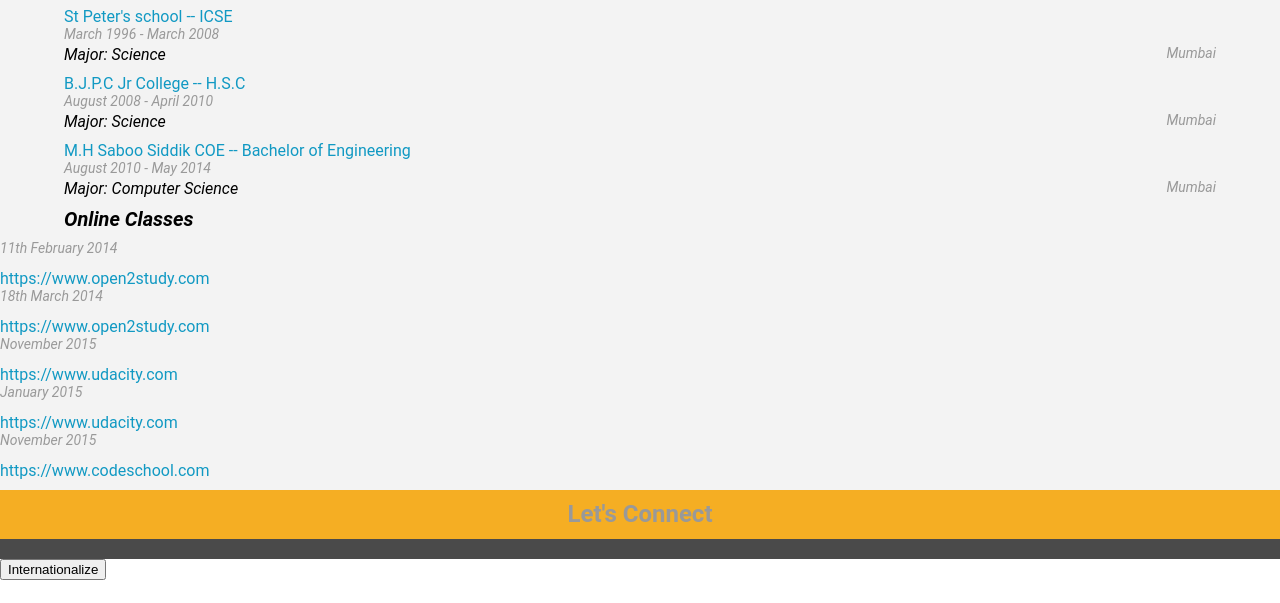
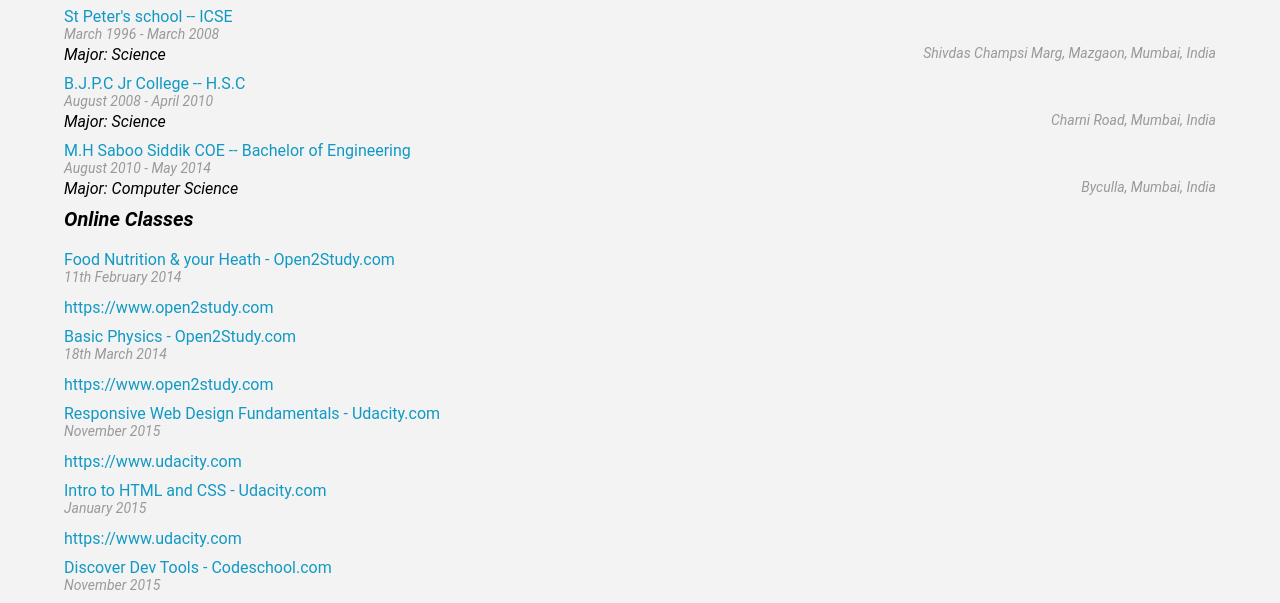
Before and after one commit to azizkhilawala/Resume-JS-Udacity, a plain HTML site: page index.html in a window 1280 px wide. Shown: the part 1445-2048 px from the top of the page. Before the commit the page ends 2025 px from the top, so only its background shows below. Drawn offline with Linux system fonts and the light colour scheme; some packages are replaced by stand-ins of ours.

Commit message:
Completed Files

```diff
--- a/index.html
+++ b/index.html
@@ -46,7 +46,7 @@ need to load. You'll see a lot of <link>s to CSS files for styles and
   Uncomment the <script> tag below when you're ready to add an interactive
   Google Map to your resume!
   -->
-<!-- <script type="text/javascript" src="http://maps.googleapis.com/maps/api/js?libraries=places"></script> -->
+ <script type="text/javascript" src="http://maps.googleapis.com/maps/api/js?libraries=places"></script>
 
   <meta name="viewport" content="width=device-width">
 </head>
--- a/js/helper.js
+++ b/js/helper.js
@@ -253,11 +253,11 @@ Uncomment the code below when you're ready to implement a Google Map!
 */
 
 // Calls the initializeMap() function when the page loads
-//window.addEventListener('load', initializeMap);
+window.addEventListener('load', initializeMap);
 
 // Vanilla JS way to listen for resizing of the window
 // and adjust map bounds
-//window.addEventListener('resize', function(e) {
+window.addEventListener('resize', function(e) {
   //Make sure the map bounds get updated on page resize
-//  map.fitBounds(mapBounds);
-//});
+map.fitBounds(mapBounds);
+});
--- a/js/resumeBuilder.js
+++ b/js/resumeBuilder.js
@@ -110,14 +110,14 @@ var work = {
 		{
 			"employer" : "Quinnox Consultany Services",
 			"title" : "Consultant",
-			"location" : "Mumbai, India",
+			"location" : "SEEPZ, Andheri(East), Mumbai, India",
 			"dates" : "August 2014 to Present",
 			"description" : "Working for a client named Waste Management(WM) Inc. In the first year, I worked in production support under the OCS project (Onboard Computing System). Later shifted to development project named OPUS (Opeations Performance and Utility System). Currently working as a UI / Java / Support resource in OPUS. In a nutshell, Worked as a developer on various applications. Also Provided L2 & L3 support. Fixed user interface fixes to enhance the usability of the applications."
 		},
 		{
 			"employer" : "Tata Institute of Fundamental Research (TIFR)",
 			"title" : "Project Intern",
-			"location": "Mumbai, India",
+			"location": "Navy Nagar, Colaba, Mumbai, India",
 			"dates" : "March 2013 - March 2014",
 			"description" : "Developed a web application used to manage the class B-IPv4 network and associated subnets at TIFR."
 		}
@@ -215,7 +215,7 @@ var bio = {
 		"email" : "azizkhilawala@gmail.com",
 		"github" : "https://github.com/azizkhilawala",
 		"twitter" : "@azizkhilawala",
-		"location" : "Mumbai, India",
+		"location" : "Cotton Green, Mumbai, India",
 		"blog": "http://www.aziz.khilawala.com"
 	},
 	"skills" : ["HTML","CSS","JavaScript"]
@@ -232,6 +232,12 @@ $("#topContacts").prepend(HTMLmobile.replace("%data%",bio.contacts.mobile));
 $("#header").prepend($("#topContacts"));
 $("#header").prepend(HTMLheaderRole.replace("%data%",bio.role));
 $("#header").prepend(HTMLheaderName.replace("%data%",bio.name));
+
+$("#footerContacts").prepend(HTMLblog.replace("%data%",bio.contacts.blog));
+$("#footerContacts").prepend(HTMLgithub.replace("%data%",bio.contacts.github));
+$("#footerContacts").prepend(HTMLtwitter.replace("%data%",bio.contacts.twitter));
+$("#footerContacts").prepend(HTMLemail.replace("%data%",bio.contacts.email));
+$("#footerContacts").prepend(HTMLmobile.replace("%data%",bio.contacts.mobile));
 
 
 if(bio.skills.length > 0){
@@ -250,7 +256,7 @@ var education = {
 	"schools" : [
 		{
 			"name" : "St Peter's school",
-			"location": "Mumbai",
+			"location": "Shivdas Champsi Marg, Mazgaon, Mumbai, India",
 			"degree" : "ICSE",
 			"major" : "Science",
 			"dates" : "March 1996 - March 2008",
@@ -258,7 +264,7 @@ var education = {
 		},
 		{
 			"name" : "B.J.P.C Jr College",
-			"location" : "Mumbai",
+			"location" : "Charni Road, Mumbai, India",
 			"degree" : "H.S.C",
 			"major" : "Science",
 			"dates" : "August 2008 - April 2010",
@@ -266,7 +272,7 @@ var education = {
 		},
 		{
 			"name" : "M.H Saboo Siddik COE",
-			"location" :"Mumbai",
+			"location" :"Byculla, Mumbai, India",
 			"degree" : "Bachelor of Engineering",
 			"major" : "Computer Science",
 			"dates" : "August 2010 - May 2014",
@@ -324,6 +330,7 @@ education.display = function(){
 		}
 	}
 	$("#education").append(HTMLonlineClasses);
+	$("#education h3").after(HTMLschoolStart);
 	for(online in education.onlineCourses){
 		if(education.onlineCourses[online]){
 			var formattedOnlineTitle = HTMLonlineTitle.replace("%data%",education.onlineCourses[online].title);
@@ -331,11 +338,13 @@ education.display = function(){
 			var formattedOnlineDates = HTMLonlineDates.replace("%data%",education.onlineCourses[online].dates);
 			var formattedOnlineUrl = HTMLonlineURL.replace("%data%",education.onlineCourses[online].url);
 			var formattedOnlineTitleSchool = formattedOnlineTitle + formattedOnlineSchool;
-			$(HTMLonlineClasses).append(formattedOnlineTitleSchool);
-			$("#education").append(formattedOnlineDates);
-			$("#education").append(formattedOnlineUrl);
+			$(".education-entry:last").append(formattedOnlineTitleSchool);
+			$(".education-entry:last").append(formattedOnlineDates);
+			$(".education-entry:last").append(formattedOnlineUrl);
 		}
 	}
 };
 
 education.display();
+
+$("#mapDiv").append(googleMap);
```
